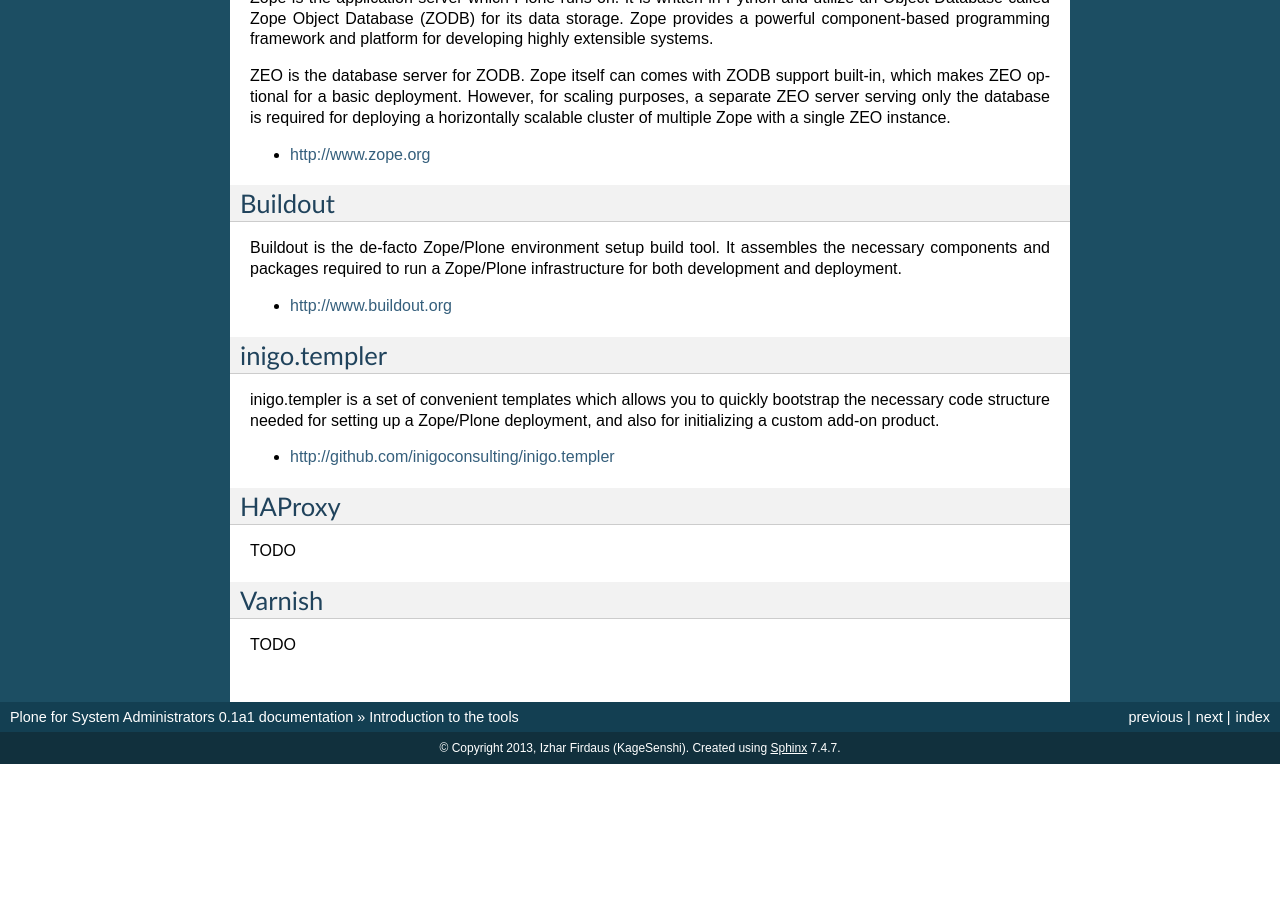
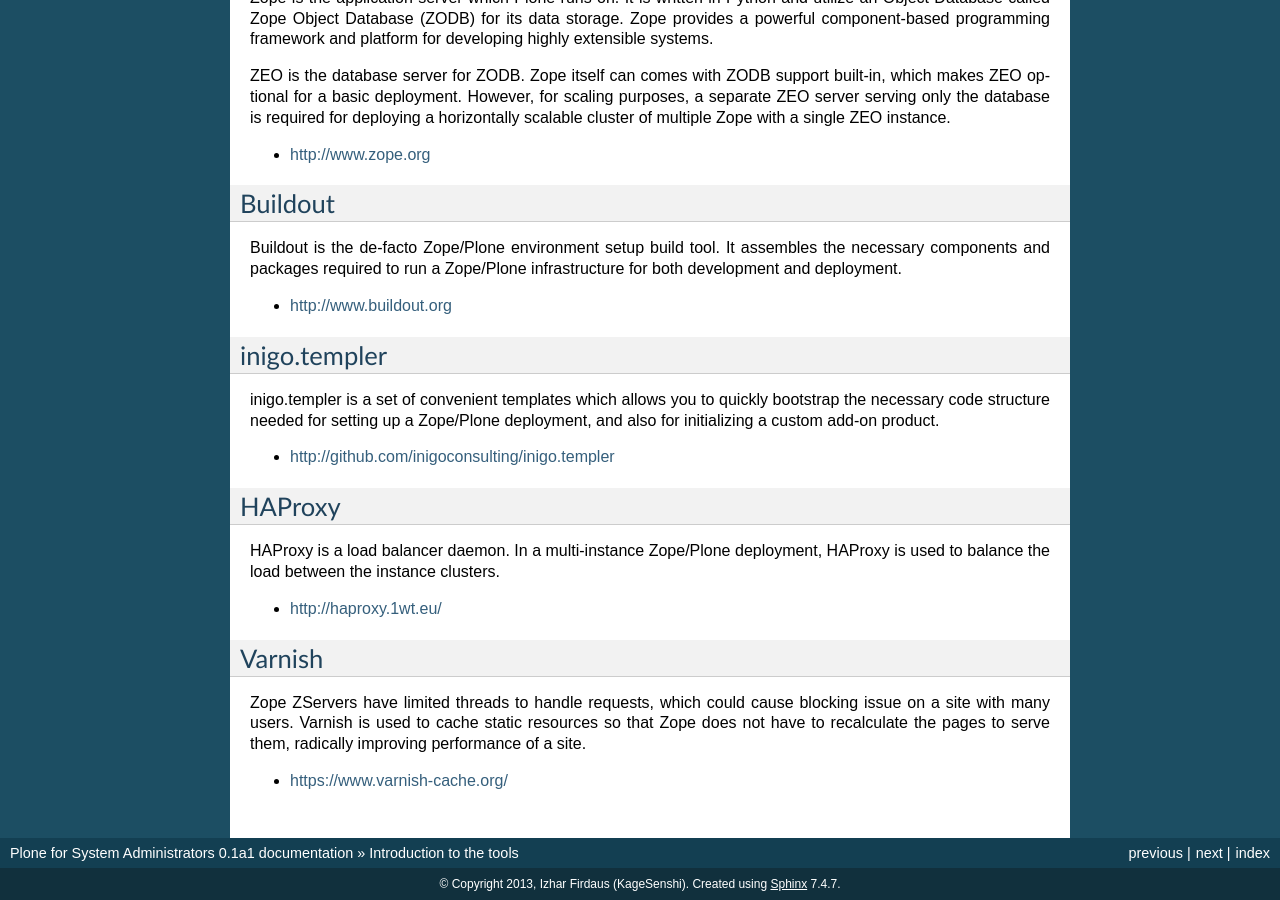
Before and after one commit to kagesenshi/plone-sysadmin-book, a Sphinx documentation site: the page built from source/introduction-to-the-tools.rst, in a window 1280 px wide and 900 px high, scrolled down 647 px. Built offline with Sphinx 7.4.7, drawn with Linux system fonts in a browser that asks for light colours; before the commit the page ends 1411 px from its top, so only the background shows below that.

Commit message:
Added description for HAProxy and Varnish

```diff
--- a/source/introduction-to-the-tools.rst
+++ b/source/introduction-to-the-tools.rst
@@ -65,9 +65,17 @@
 HAProxy
 -------
 
-TODO
+HAProxy is a load balancer daemon. In a multi-instance Zope/Plone deployment,
+HAProxy is used to balance the load between the instance clusters.
+
+* http://haproxy.1wt.eu/
 
 Varnish
 -------
 
-TODO
+Zope ZServers have limited threads to handle requests, which could cause
+blocking issue on a site with many users. Varnish is used to cache static
+resources so that Zope does not have to recalculate the pages to serve them,
+radically improving performance of a site.
+
+* https://www.varnish-cache.org/
```
